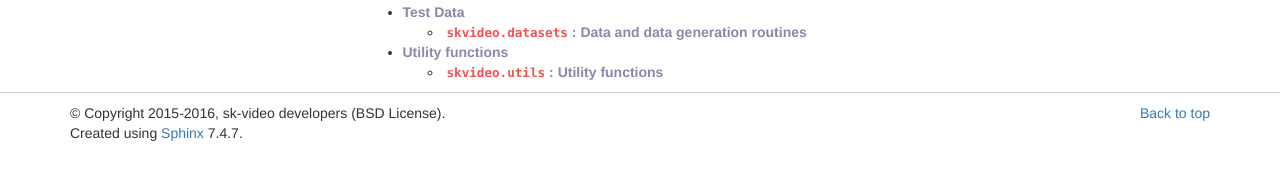
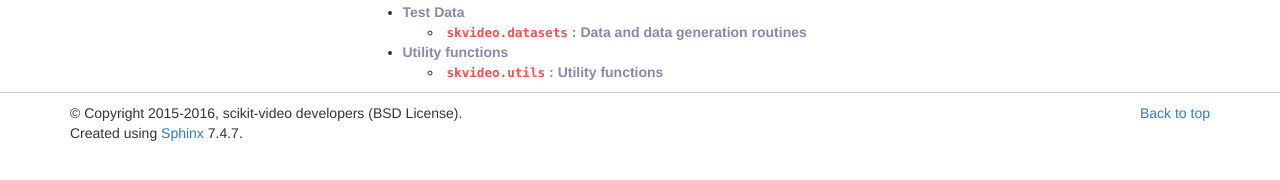
Before and after one commit to scikit-video/scikit-video, a Sphinx documentation site: the page built from doc/classes.rst, in a window 1280 px wide. Shown: the part 467-647 px from the top of the page. Built offline with Sphinx 7.4.7, drawn with Linux system fonts in a browser that asks for light colours; formulas are drawn with MathJax 3; pages that are not in the unit, such as notebooks, are missing from menus.

Commit message:
Package name and spacing

```diff
--- a/README.rst
+++ b/README.rst
@@ -3,7 +3,6 @@
 |skvideologo|_
 
 |BSD3|_ |Travis|_ |Coveralls|_ |CircleCI|_ |Python27|_ |Python35|_ |PyPi|_
-
 
 .. |BSD3| image:: https://img.shields.io/badge/license-BSD--3--Clause-blue.svg
 .. _BSD3: https://travis-ci.org/scikit-video/scikit-video
@@ -112,4 +111,4 @@
     $ nosetests2 -v skvideo
     $ nosetests3 -v skvideo
 
-Copyright 2015-2016, sk-video developers (BSD license).
+Copyright 2015-2016, scikit-video developers (BSD license).
--- a/doc/conf.py
+++ b/doc/conf.py
@@ -52,8 +52,8 @@
 master_doc = 'index'
 
 # General information about the project.
-project = u'sk-video'
-copyright = u'2015-2016, sk-video developers (BSD License)'
+project = u'scikit-video'
+copyright = u'2015-2016, scikit-video developers (BSD License)'
 
 # The version info for the project you're documenting, acts as replacement for
 # |version| and |release|, also used in various other places throughout the
```
